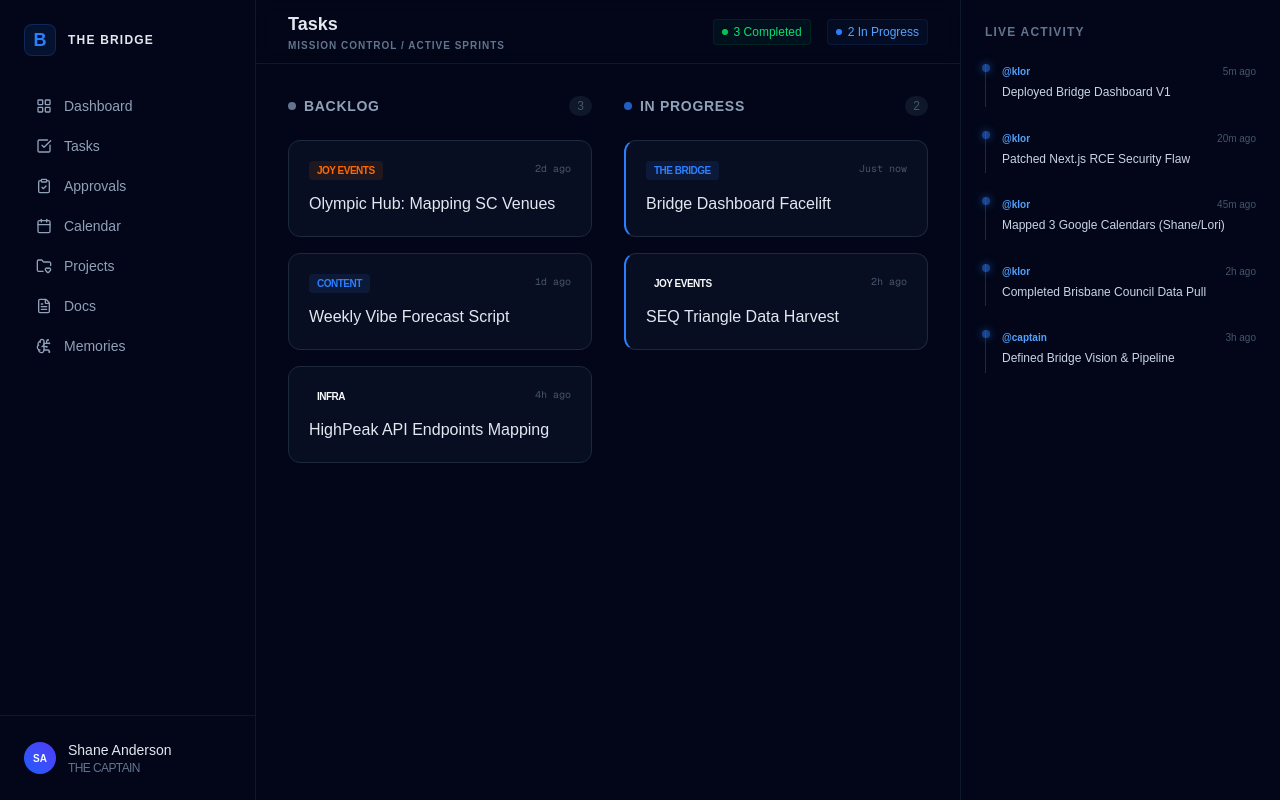
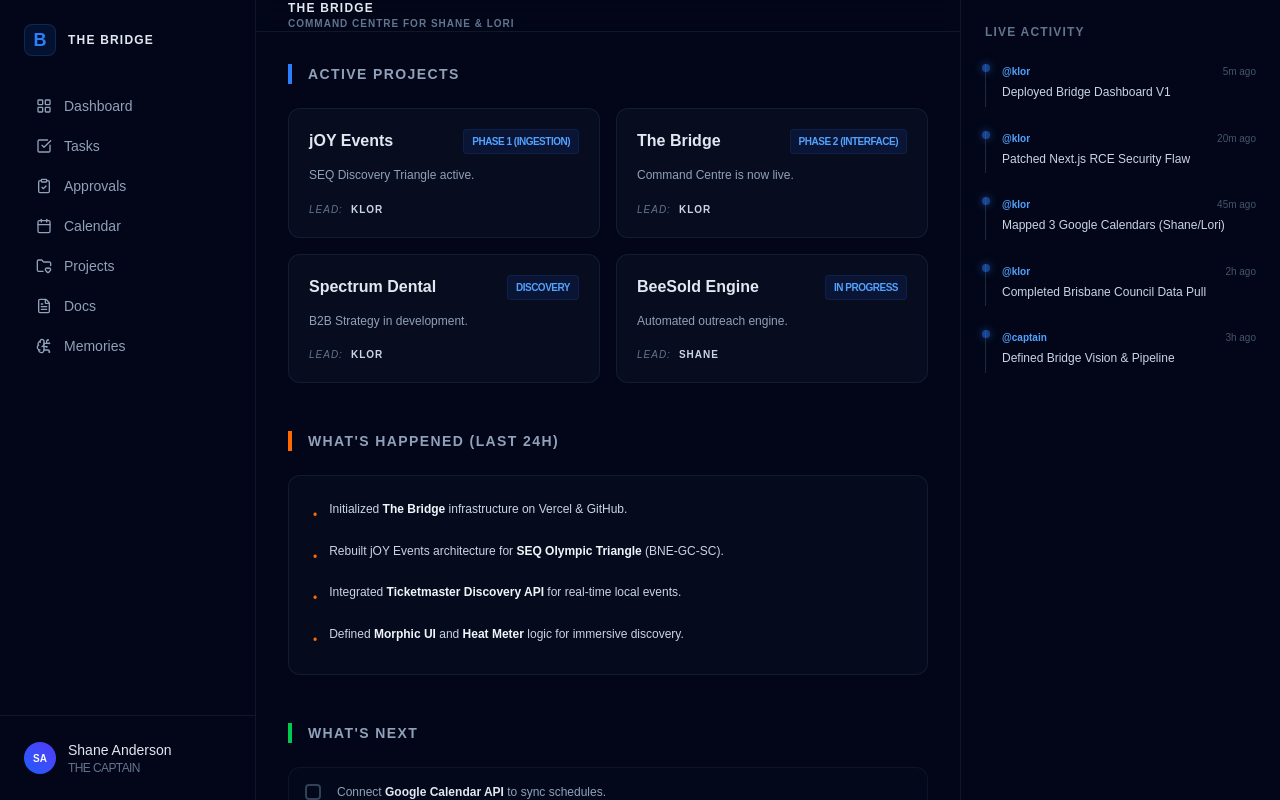
Before and after one commit to shaneHighPeek/the-bridge, a Next.js app: page / in a window 1280 px wide. Built offline with nearby package versions, Linux system fonts and the light colour scheme.

Commit message:
Bridge V3: Merged High-Density Dashboard into Unified Command View

```diff
--- a/src/app/page.tsx
+++ b/src/app/page.tsx
@@ -1,33 +1,87 @@
 import React from 'react';
 import Sidebar from '@/components/layout/Sidebar';
-import TaskBoard from '@/components/dashboard/TaskBoard';
 import ActivityFeed from '@/components/dashboard/ActivityFeed';
 
 export default function Home() {
+  const projects = [
+    { name: 'jOY Events', status: 'Phase 1 (Ingestion)', lead: 'Klor', notes: 'SEQ Discovery Triangle active.' },
+    { name: 'The Bridge', status: 'Phase 2 (Interface)', lead: 'Klor', notes: 'Command Centre is now live.' },
+    { name: 'Spectrum Dental', status: 'Discovery', lead: 'Klor', notes: 'B2B Strategy in development.' },
+    { name: 'BeeSold Engine', status: 'In Progress', lead: 'Shane', notes: 'Automated outreach engine.' },
+  ];
+
   return (
-    <div className="flex h-screen bg-slate-950 text-slate-50 overflow-hidden selection:bg-blue-500/30">
+    <div className="flex h-screen bg-slate-950 text-slate-50 overflow-hidden">
       <Sidebar />
 
-      <main className="flex-1 flex flex-col min-w-0">
+      <main className="flex-1 flex flex-col min-w-0 bg-slate-950 overflow-y-auto">
         <header className="h-16 border-b border-slate-900 px-8 flex items-center justify-between bg-slate-950/50 backdrop-blur-sm sticky top-0 z-10">
           <div>
-            <h1 className="text-lg font-semibold text-slate-200">Tasks</h1>
-            <p className="text-[10px] text-slate-500 uppercase tracking-widest font-bold">Mission Control / Active Sprints</p>
-          </div>
-
-          <div className="flex items-center gap-4 text-xs font-medium">
-            <span className="flex items-center gap-1.5 text-green-400 bg-green-400/5 px-2 py-1 rounded border border-green-500/10">
-              <span className="w-1.5 h-1.5 rounded-full bg-green-500"></span>
-              3 Completed
-            </span>
-            <span className="flex items-center gap-1.5 text-blue-400 bg-blue-400/5 px-2 py-1 rounded border border-blue-500/10">
-              <span className="w-1.5 h-1.5 rounded-full bg-blue-500"></span>
-              2 In Progress
-            </span>
+            <h1 className="text-lg font-semibold text-slate-200 uppercase tracking-widest text-xs">The Bridge</h1>
+            <p className="text-[10px] text-slate-500 uppercase tracking-widest font-bold">Command Centre for Shane & Lori</p>
           </div>
         </header>
 
-        <TaskBoard />
+        <div className="p-8 space-y-12 max-w-5xl">
+          {/* Active Projects */}
+          <section className="space-y-6">
+            <h2 className="text-sm font-bold border-l-4 border-blue-500 pl-4 uppercase tracking-widest text-slate-400">Active Projects</h2>
+            <div className="grid gap-4 md:grid-cols-2">
+              {projects.map((p) => (
+                <div key={p.name} className="bg-slate-900/40 border border-slate-800/60 p-5 rounded-xl hover:border-slate-700 transition-colors group">
+                  <div className="flex justify-between items-start">
+                    <h3 className="text-md font-bold text-slate-200 group-hover:text-blue-400 transition-colors">{p.name}</h3>
+                    <span className="text-[10px] font-bold bg-blue-900/20 text-blue-400 px-2 py-1 rounded border border-blue-500/10 uppercase tracking-tighter">{p.status}</span>
+                  </div>
+                  <p className="text-xs text-slate-400 mt-3 leading-relaxed">{p.notes}</p>
+                  <div className="mt-4 flex items-center text-[10px] text-slate-500 uppercase tracking-widest">
+                    <span className="mr-2 italic">Lead:</span>
+                    <span className="text-slate-300 font-bold">{p.lead}</span>
+                  </div>
+                </div>
+              ))}
+            </div>
+          </section>
+
+          {/* Analytical Feed */}
+          <section className="space-y-6">
+            <h2 className="text-sm font-bold border-l-4 border-orange-500 pl-4 uppercase tracking-widest text-slate-400">What's Happened (Last 24h)</h2>
+            <div className="bg-slate-900/30 border border-slate-800/60 rounded-xl p-6">
+              <ul className="space-y-4">
+                {[
+                  'Initialized **The Bridge** infrastructure on Vercel & GitHub.',
+                  'Rebuilt jOY Events architecture for **SEQ Olympic Triangle** (BNE-GC-SC).',
+                  'Integrated **Ticketmaster Discovery API** for real-time local events.',
+                  'Defined **Morphic UI** and **Heat Meter** logic for immersive discovery.'
+                ].map((item, i) => (
+                  <li key={i} className="flex items-start gap-3 text-xs text-slate-300 leading-relaxed">
+                    <span className="text-orange-500 mt-1.5">•</span>
+                    <span>{item.split('**').map((part, index) => index % 2 === 1 ? <strong key={index} className="text-slate-100 font-semibold">{part}</strong> : part)}</span>
+                  </li>
+                ))}
+              </ul>
+            </div>
+          </section>
+
+          {/* Next Moves */}
+          <section className="space-y-6">
+            <h2 className="text-sm font-bold border-l-4 border-green-500 pl-4 uppercase tracking-widest text-slate-400">What's Next</h2>
+            <div className="grid gap-3">
+              {[
+                'Connect **Google Calendar API** to sync schedules.',
+                'Run **SEQ Triangle Harvest** for Sunshine Coast data.',
+                'Map **HighPeak Pro** integration for client updates.'
+              ].map((item, i) => (
+                <div key={i} className="flex items-center space-x-4 bg-slate-900/20 border border-slate-800/40 p-4 rounded-xl hover:bg-slate-900/40 transition-colors">
+                  <div className="h-4 w-4 border-2 border-slate-700 rounded-sm flex-shrink-0"></div>
+                  <span className="text-xs text-slate-400 font-medium">
+                    {item.split('**').map((part, index) => index % 2 === 1 ? <strong key={index} className="text-slate-200 font-semibold">{part}</strong> : part)}
+                  </span>
+                </div>
+              ))}
+            </div>
+          </section>
+        </div>
       </main>
 
       <ActivityFeed />
```
